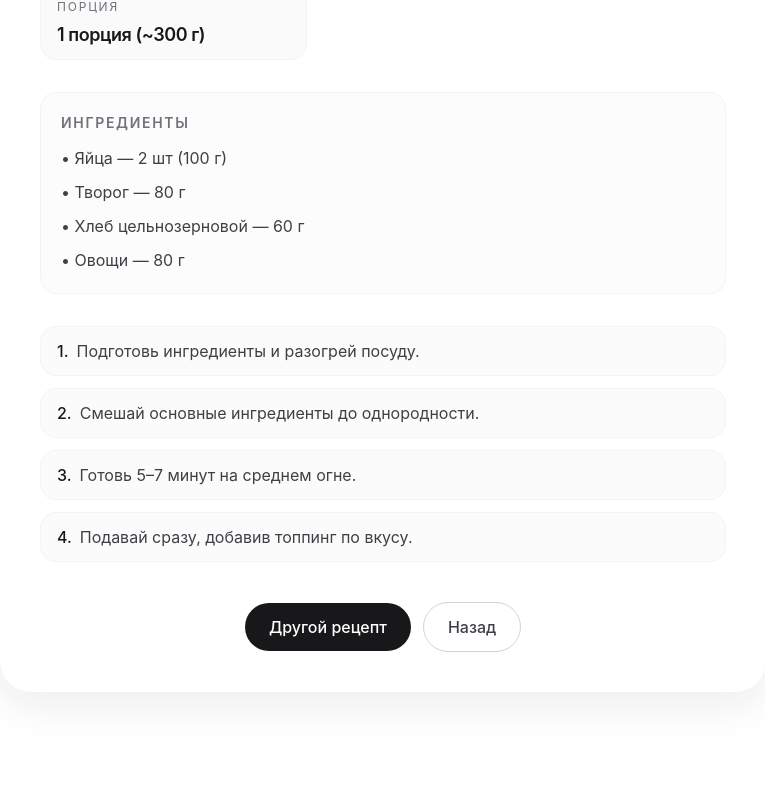
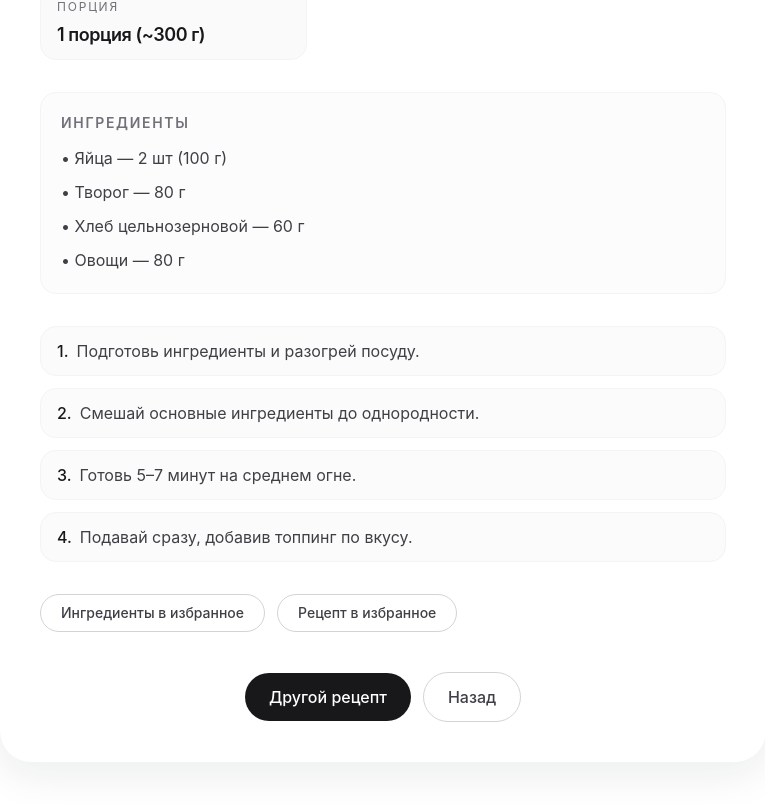
Before and after one commit to da6un4ik/gazpachp, a Next.js app: page /result in a window 1280 px wide. Shown: the part 631-1436 px from the top of the page, without its empty margins (257-1022 px from the left). Before the commit the page ends 1372 px from the top, so only its background shows below. Built offline with nearby package versions, Linux system fonts and the light colour scheme; no server answers.

Commit message:
Add favorites for ingredients and recipes with priority generation

```diff
--- a/lib/generateRecipe.ts
+++ b/lib/generateRecipe.ts
@@ -13,6 +13,8 @@ export type GeneratedRecipe = {
 type GenerateRecipeOptions = {
   nonce?: string;
   excludeTitle?: string;
+  favoriteIngredients?: string[];
+  favoriteRecipe?: string;
 };
 
 const AI_API_URL = process.env.AI_API_URL;
@@ -170,6 +172,12 @@ function buildHuggingFaceRequest(mode: string, options: GenerateRecipeOptions =
   const goal = mapModeToGoal(mode);
   const nonce = options.nonce ?? String(Date.now());
   const excludeTitle = options.excludeTitle ? `\n- Не повторяй рецепт с названием: ${options.excludeTitle}` : "";
+  const favoriteIngredients = options.favoriteIngredients?.length
+    ? `\n- Используй в первую очередь эти любимые ингредиенты: ${options.favoriteIngredients.join(', ')}`
+    : "";
+  const favoriteRecipe = options.favoriteRecipe
+    ? `\n- Пользователь отметил любимый рецепт: ${options.favoriteRecipe}. Учитывай его вкусовой профиль.`
+    : "";
 
   return {
     endpoint,
@@ -205,7 +213,7 @@ function buildHuggingFaceRequest(mode: string, options: GenerateRecipeOptions =
 ` +
             `- Опиши вкус и текстуру блюда
 ` +
-            `- Добавь 1–2 вариации рецепта${excludeTitle}\n` +
+            `- Добавь 1–2 вариации рецепта${excludeTitle}${favoriteIngredients}${favoriteRecipe}\n` +
             `- Сделай вариант отличающимся от прошлых. Технический nonce: ${nonce}\n\n` +
             `Верни строго JSON со структурой:
 ` +
@@ -257,6 +265,8 @@ function buildGenericRequest(mode: string, options: GenerateRecipeOptions = {})
       goal: mapModeToGoal(mode),
       nonce: options.nonce ?? String(Date.now()),
       excludeTitle: options.excludeTitle ?? null,
+      favoriteIngredients: options.favoriteIngredients ?? [],
+      favoriteRecipe: options.favoriteRecipe ?? null,
       response_format: {
         type: 'json_schema',
         json_schema: {
--- a/pages/api/recipe.ts
+++ b/pages/api/recipe.ts
@@ -51,13 +51,17 @@ export default async function handler(req: NextApiRequest, res: NextApiResponse)
   const mode = typeof req.query.mode === 'string' ? req.query.mode : 'random';
   const nonce = typeof req.query.nonce === 'string' ? req.query.nonce : String(Date.now());
   const excludeTitle = typeof req.query.excludeTitle === 'string' ? req.query.excludeTitle : undefined;
+  const favoriteRecipe = typeof req.query.favoriteRecipe === 'string' ? req.query.favoriteRecipe : undefined;
+  const favoriteIngredients = typeof req.query.favoriteIngredients === 'string'
+    ? req.query.favoriteIngredients.split('|').map((item) => item.trim()).filter(Boolean)
+    : [];
 
   try {
     if (req.method !== 'GET') {
       return res.status(405).json({ error: 'Method not allowed' });
     }
 
-    const recipe = await generateRecipe(mode, { nonce, excludeTitle });
+    const recipe = await generateRecipe(mode, { nonce, excludeTitle, favoriteIngredients, favoriteRecipe });
     return res.status(200).json(recipe);
   } catch {
     return res.status(200).json(fallbackApiRecipe(mode, nonce));
--- a/pages/result.tsx
+++ b/pages/result.tsx
@@ -80,10 +80,34 @@ export default function ResultPage() {
   const [isRefreshing, setIsRefreshing] = useState(false);
   const [error, setError] = useState<string | null>(null);
   const [nonce, setNonce] = useState(() => Date.now());
+  const [favoriteIngredients, setFavoriteIngredients] = useState<string[]>([]);
+  const [favoriteRecipe, setFavoriteRecipe] = useState<string>('');
 
   const queryMode = useMemo(() => encodeURIComponent(modeParam), [modeParam]);
   const abortRef = useRef<AbortController | null>(null);
   const lastTitleRef = useRef<string>('');
+
+
+  useEffect(() => {
+    if (typeof window === 'undefined') {
+      return;
+    }
+
+    const savedIngredients = window.localStorage.getItem('favoriteIngredients');
+    const savedRecipe = window.localStorage.getItem('favoriteRecipe');
+
+    if (savedIngredients) {
+      try {
+        setFavoriteIngredients(JSON.parse(savedIngredients) as string[]);
+      } catch {
+        setFavoriteIngredients([]);
+      }
+    }
+
+    if (savedRecipe) {
+      setFavoriteRecipe(savedRecipe);
+    }
+  }, []);
 
   const loadRecipe = useCallback(
     async (forceRefresh = false) => {
@@ -110,7 +134,7 @@ export default function ResultPage() {
 
       try {
         const response = await fetch(
-          `/api/recipe?mode=${queryMode}&nonce=${nonce}&excludeTitle=${encodeURIComponent(lastTitleRef.current)}`,
+          `/api/recipe?mode=${queryMode}&nonce=${nonce}&excludeTitle=${encodeURIComponent(lastTitleRef.current)}&favoriteRecipe=${encodeURIComponent(favoriteRecipe)}&favoriteIngredients=${encodeURIComponent(favoriteIngredients.join('|'))}`,
           {
             signal: controller.signal
           }
@@ -145,7 +169,7 @@ export default function ResultPage() {
         setIsRefreshing(false);
       }
     },
-    [modeParam, nonce, queryMode, recipe]
+    [favoriteIngredients, favoriteRecipe, modeParam, nonce, queryMode, recipe]
   );
 
   useEffect(() => {
@@ -191,6 +215,11 @@ export default function ResultPage() {
           )}
 
           <p className="text-center text-sm uppercase tracking-[0.2em] text-zinc-500">Режим: {modeLabel}</p>
+          {(favoriteRecipe || favoriteIngredients.length > 0) && (
+            <p className="mt-2 text-center text-xs text-zinc-500">
+              Избранное: {favoriteRecipe || 'рецепт не выбран'}{favoriteIngredients.length > 0 ? ` · ингредиенты: ${favoriteIngredients.slice(0, 3).join(', ')}` : ''}
+            </p>
+          )}
 
           {!error && recipe && (
             <>
@@ -236,6 +265,35 @@ export default function ResultPage() {
                   </li>
                 ))}
               </ol>
+
+              <div className="mt-8 flex flex-col gap-3 sm:flex-row">
+                <button
+                  type="button"
+                  onClick={() => {
+                    const next = recipe.ingredients.slice(0, 6);
+                    setFavoriteIngredients(next);
+                    if (typeof window !== 'undefined') {
+                      window.localStorage.setItem('favoriteIngredients', JSON.stringify(next));
+                    }
+                  }}
+                  className="rounded-full border border-zinc-300 px-5 py-2 text-sm font-medium text-zinc-700 transition hover:border-zinc-400 hover:text-zinc-900"
+                >
+                  Ингредиенты в избранное
+                </button>
+                <button
+                  type="button"
+                  onClick={() => {
+                    setFavoriteRecipe(recipe.title);
+                    if (typeof window !== 'undefined') {
+                      window.localStorage.setItem('favoriteRecipe', recipe.title);
+                    }
+                  }}
+                  className="rounded-full border border-zinc-300 px-5 py-2 text-sm font-medium text-zinc-700 transition hover:border-zinc-400 hover:text-zinc-900"
+                >
+                  Рецепт в избранное
+                </button>
+              </div>
+
             </>
           )}
 
```
